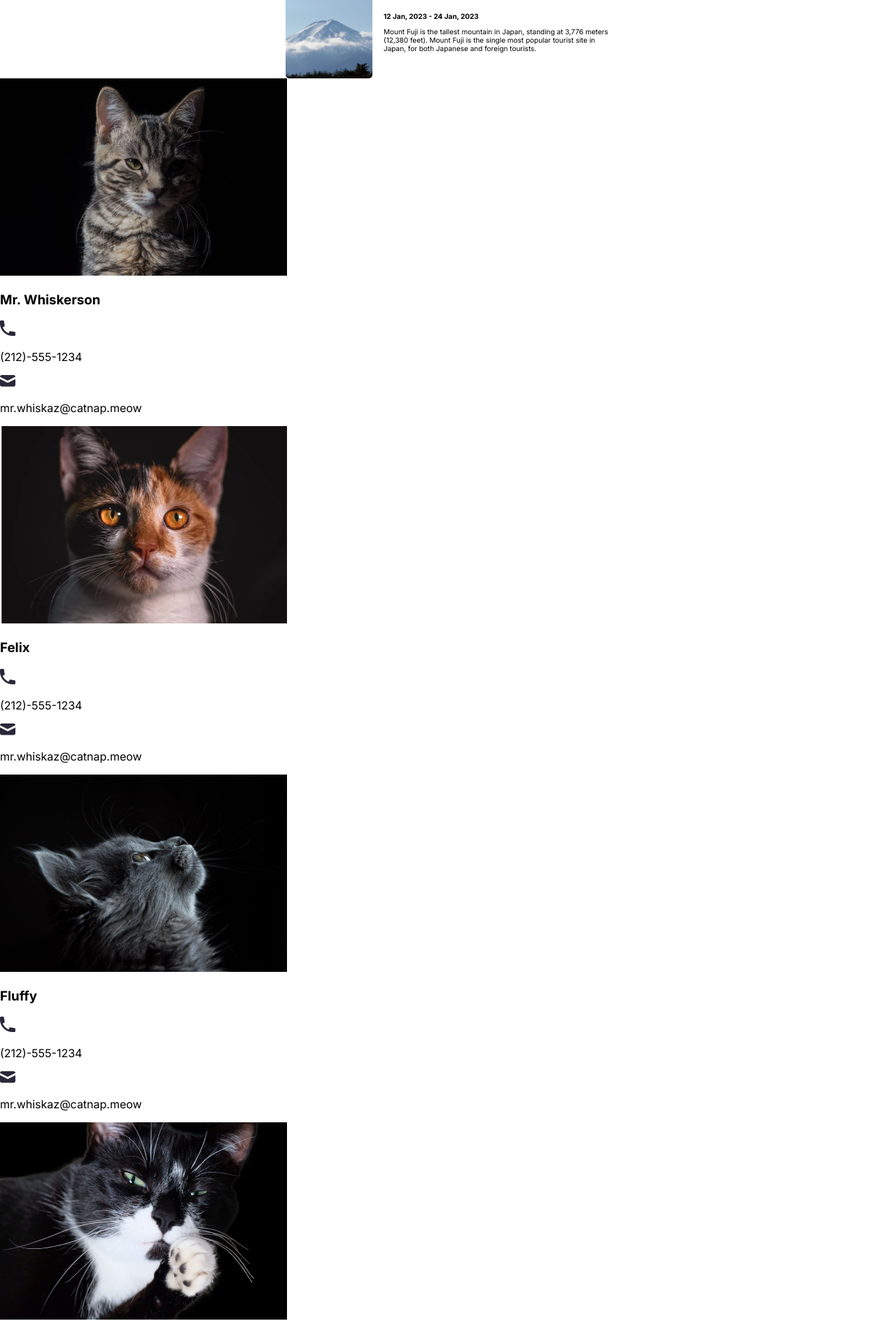
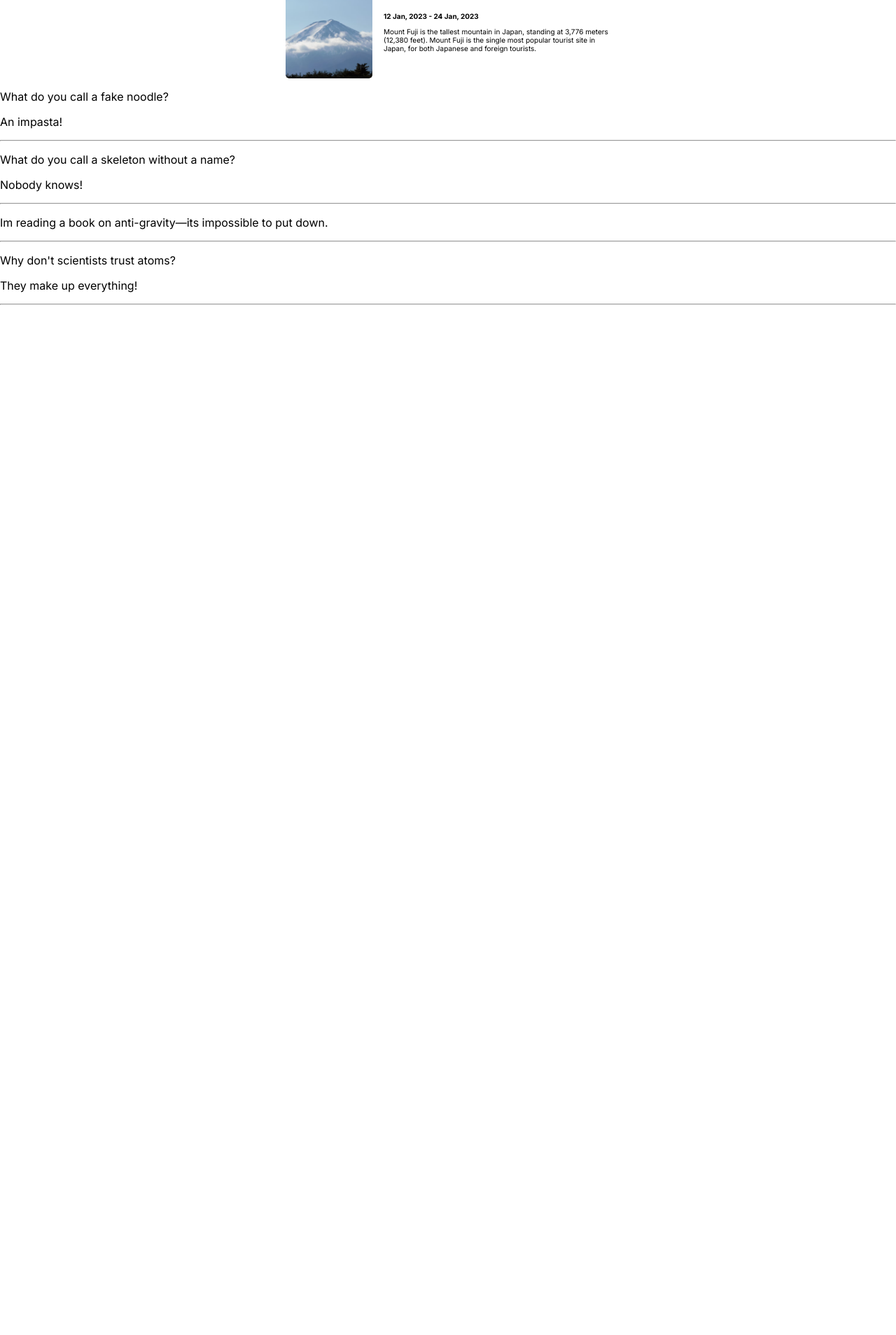
Before and after one commit to JAlazer/ReactLearn, a React (Vite) app in the folder project2/: page / in a window 1280 px wide. Shown: the part 152-2060 px from the top of the page at 70% size. After the commit the page ends 800 px from the top, so only its background shows below. Built offline with nearby package versions, Linux system fonts and the light colour scheme.

Commit message:
Added a form of conditional rendering!

```diff
--- a/project2/src/App.jsx
+++ b/project2/src/App.jsx
@@ -1,12 +1,6 @@
 import Header from "./components/Header.jsx"
 import Entry from "./components/Entry.jsx"
-import Contact from "./components/Contact.jsx"
-
-import Whiskerson from "./assets/mr-whiskerson.png"
-import Felix from "./assets/felix.png"
-import Fluffy from "./assets/fluffykins.png"
-import Pumpkin from "./assets/pumpkin.png"
-
+import Joke from "./components/Jokes.jsx"
 
 export default function App() {
 
@@ -14,30 +8,15 @@ export default function App() {
         <>
             <Header />
             <Entry />
-            <Contact
-                img={Whiskerson}
-                name="Mr. Whiskerson"
-                number="(212)-555-1234"
-                email="mr.whiskaz@catnap.meow"
-            />
-            <Contact
-                img={Felix}
-                name="Felix"
-                number="(212)-555-1234"
-                email="mr.whiskaz@catnap.meow"
-            />
-            <Contact
-                img={Fluffy}
-                name="Fluffy"
-                number="(212)-555-1234"
-                email="mr.whiskaz@catnap.meow"
-            />
-            <Contact
-                img={Pumpkin}
-                name="Pumpkin"
-                number="(212)-555-1234"
-                email="mr.whiskaz@catnap.meow"
-            />
+           <Joke setup="What do you call a fake noodle?"
+                 punchline="An impasta!" />
+           <Joke setup="What do you call a skeleton without a name?"
+                 punchline="Nobody knows!"/>
+           <Joke setup=""
+                 punchline="Im reading a book on anti-gravity—its impossible to put down."/>
+           <Joke setup="Why don't scientists trust atoms?"
+                 punchline="They make up everything!"/>
+
         </>
         )
 }
--- /dev/null
+++ b/project2/src/components/Jokes.jsx
@@ -0,0 +1,10 @@
+
+export default function Joke (props) {
+    return (
+        <>
+            {props.setup && <p>{props.setup}</p>}
+            <p>{props.punchline}</p>
+            <hr/>
+        </>
+        )
+}
```
